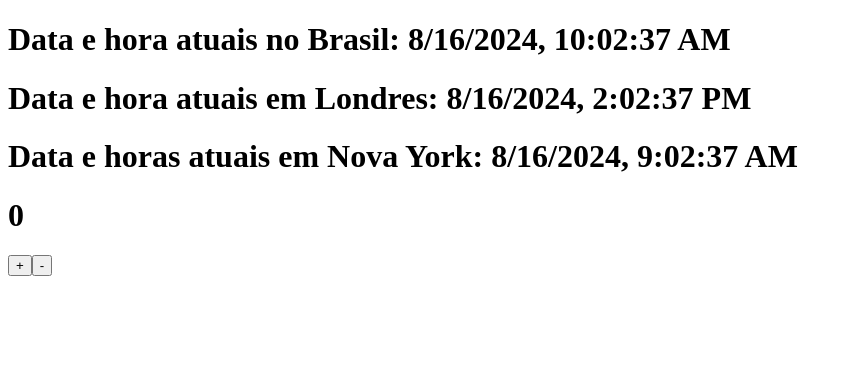
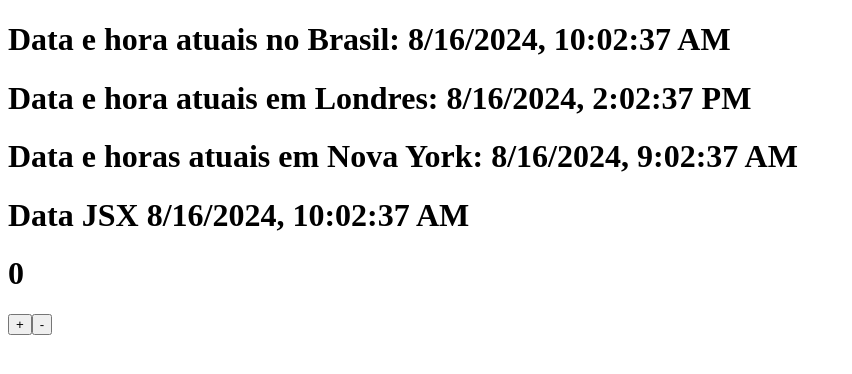
Before and after one commit to joaomanuelpe/AulaReact01, a React (Create React App) app: page / in a window 1280 px wide. Shown: the top 374 px of the page, without its empty margins (0-852 px from the left). Built offline with nearby package versions, Linux system fonts and the light colour scheme.

Commit message:
usando o useEffect em datav2

```diff
--- a/src/App.js
+++ b/src/App.js
@@ -1,4 +1,5 @@
 import Data from './meusComponentes/Data';
+import DataV2 from './meusComponentes/DataV2';
 import Contador from './meusComponentes/ContadorV2';
 
 function App() {
@@ -7,6 +8,7 @@
       <Data texto="Data e hora atuais no Brasil: " timeZone = {-3.00}/>
       <Data texto ="Data e hora atuais em Londres:" timeZone = {1.00}/>
       <Data texto="Data e horas atuais em Nova York:" timeZone = {-4.00}/>
+      <DataV2 texto="Data JSX" timeZone = {-3.00}/>
       <Contador />
 
     </div>
--- /dev/null
+++ b/src/meusComponentes/DataV2.jsx
@@ -0,0 +1,40 @@
+import { useState, useEffect } from "react";
+
+/* sintaxe do useEffect( function(){
+
+    return function () <-- willUnmount
+ }, [] didMount //executa uma vez só )
+    [lista de valores observados] didUpdate para cada valor que foi atualizado */
+
+export default function DataV2(props) {
+    const [dataAtual, setDataAtual] = useState("");
+
+    function  pegarDataDe(timeZone) {
+        const dataAtual = new Date();
+        let timeZoneFromDB = parseInt(timeZone);
+        let diferencaTempo = timeZoneFromDB * 60 + dataAtual.getTimezoneOffset();
+        let milisegundos = parseInt(dataAtual.getTime() + (diferencaTempo * 60 * 1000));
+        const data = new Date(milisegundos);
+        return data;
+
+    }
+
+    //exemplo de didMount
+    useEffect(() => {
+        setDataAtual(new Date().toLocaleString());
+        return () => {} //willUnmount
+    }, [])
+
+    //exemplo de didUpdate
+    useEffect(() => {
+        setTimeout(() => {
+            setDataAtual(pegarDataDe(props.timeZone).toLocaleString() );
+        }, 1000);
+    }, [dataAtual])
+
+    return (
+        <>
+            <h1>{ props.texto || ""} {dataAtual}</h1>
+        </>
+    );
+}
```
